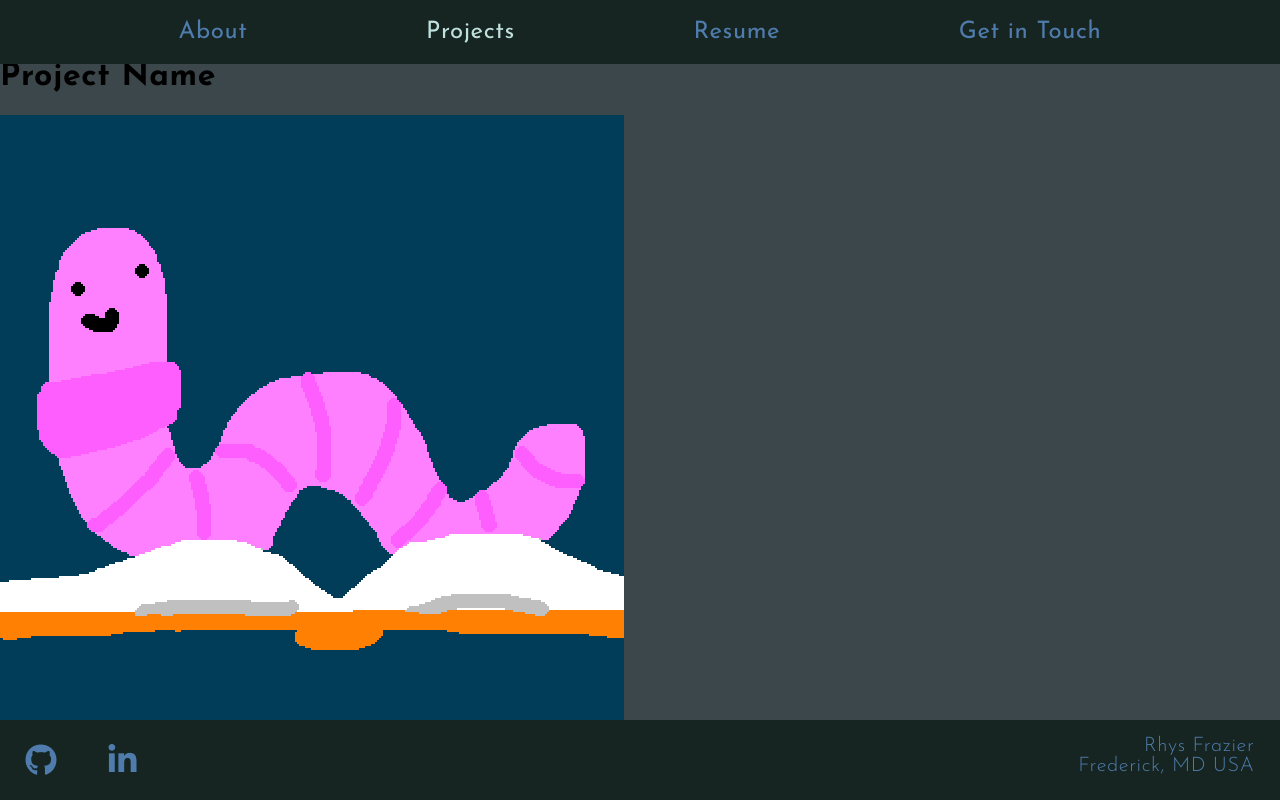
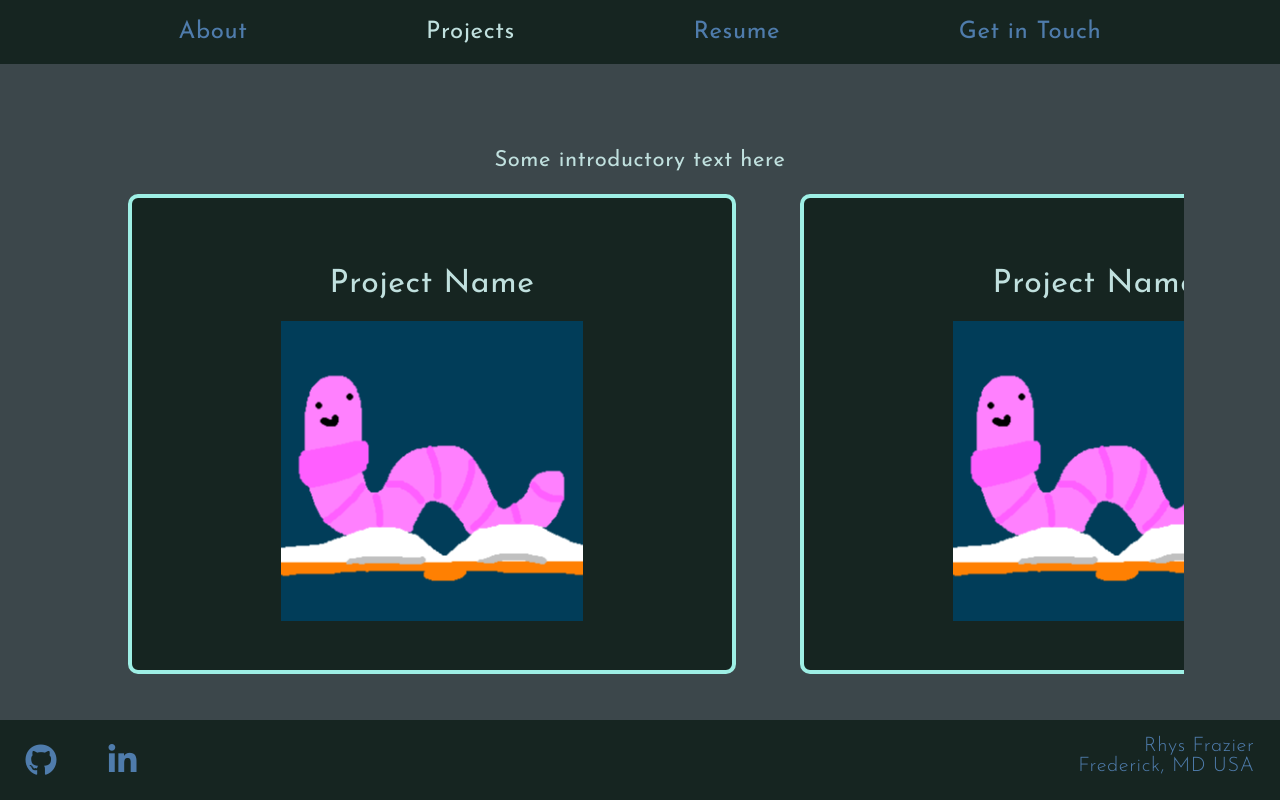
Before and after one commit to rhysrfrazier/Portfolio, a React (Vite) app: page /projects in a window 1280 px wide. Shown: the top 800 px of the page. Built offline with nearby package versions, Linux system fonts and the light colour scheme.

Commit message:
beginnings of the cursed carousel

```diff
--- a/src/App.css
+++ b/src/App.css
@@ -2,8 +2,6 @@
 
 body {
   background-color: #3C474B;
-  /* font-family: 'Comfortaa', sans-serif;
-  the one above might actually be easier to read... either that or I need to add spaces between characters... */
   font-family: 'Josefin Sans', sans-serif;
   letter-spacing: .6px;
   margin: 0 auto;
@@ -102,7 +100,7 @@ i {
   background-color: #162521;
   padding: 1rem 2rem 2rem 2rem;
   width: 30%;
-  border-radius: 5px;
+  border-radius: 7px;
 }
 
 .heyThere h1 {
@@ -151,13 +149,62 @@ i {
   left: 47%;
 }
 
+/* projects */
 
+.projects {
+  display: flex;
+  flex-direction: column;
+  justify-content: center;
+  align-items: center;
+  max-width: 100%;
+  color: #c0e0de;
+}
+
+.projects p {
+  font-weight: 400;
+  font-size: 22px;
+}
+
+.projectsContainer {
+  display: flex;
+  overflow-x: auto;
+
+  height: 60%;
+  width: 85%;
+
+  scroll-snap-type: both mandatory;
+}
+
+.projectLite {
+  border: 4px solid #9eefe5;
+  border-radius: 10px;
+  background-color: #162521;
+
+  display: flex;
+  flex-direction: column;
+  align-items: center;
+  justify-content: center;
+
+  min-width: 600px;
+
+  margin: 0 2rem 0 2rem;
+
+  scroll-snap-align: none center;
+}
+
+.projectLite img {
+  max-height: 300px;
+}
+
+.projectLite h1 {
+  font-weight: 400;
+}
 
 /* contact */
 
 .contactContainer {
   margin: auto;
-  border-radius: 5px;
+  border-radius: 7px;
 
   justify-content: center;
   display: flex;
```
